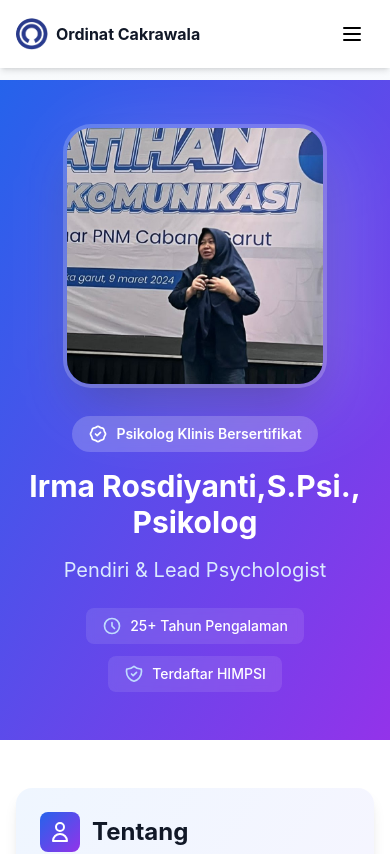
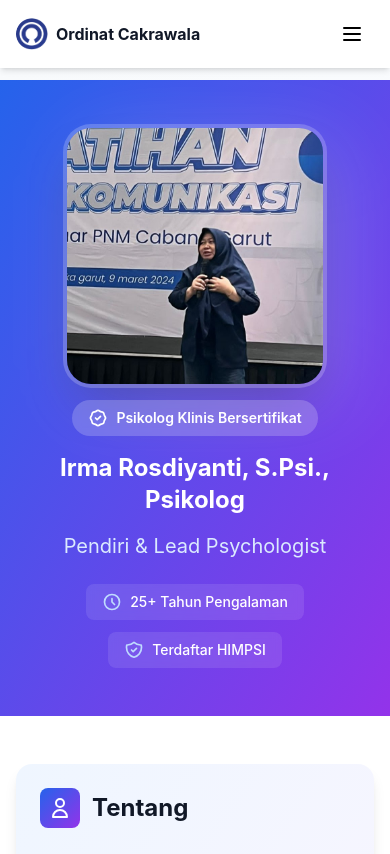
Before and after one commit to Ibnusabil43/ordinat-company-profile-vue, a Vue app: page /tim/irma-rosdiyanti in a window 390 px wide. Shown: the top 854 px of the page. Built offline with nearby package versions, Linux system fonts and the light colour scheme.

Commit message:
Fix responsive design and reduce spacing between photo and text

```diff
--- a/src/pages/profiles/IrmaProfilePage.vue
+++ b/src/pages/profiles/IrmaProfilePage.vue
@@ -8,7 +8,7 @@ import irmaPhoto from '@/assets/IrmaRosdiyantiPhotos/IrmaRosdiyanti.jpeg'
     <!-- Hero Header with Large Photo -->
     <section class="bg-gradient-to-br from-blue-600 to-purple-600 text-white py-12 sm:py-16 lg:py-24">
       <div class="max-w-7xl mx-auto px-4 sm:px-6 lg:px-8">
-        <div class="grid lg:grid-cols-2 gap-8 lg:gap-12 items-center">
+        <div class="grid lg:grid-cols-2 gap-4 lg:gap-6 items-center">
           <!-- Photo Section -->
           <div class="order-1 lg:order-1 flex justify-center lg:justify-start">
             <div class="relative">
@@ -29,8 +29,8 @@ import irmaPhoto from '@/assets/IrmaRosdiyantiPhotos/IrmaRosdiyanti.jpeg'
               </svg>
               <span class="text-sm font-semibold">Psikolog Klinis Bersertifikat</span>
             </div>
-            <h1 class="text-3xl sm:text-4xl lg:text-5xl xl:text-6xl font-bold mb-4 lg:mb-6">
-              Irma Rosdiyanti,<br class="hidden sm:block"/>S.Psi., Psikolog
+            <h1 class="text-2xl sm:text-3xl lg:text-4xl font-bold mb-4 lg:mb-6">
+              Irma Rosdiyanti, S.Psi., Psikolog
             </h1>
             <p class="text-xl sm:text-2xl text-blue-100 mb-6 lg:mb-8">
               Pendiri & Lead Psychologist
```
